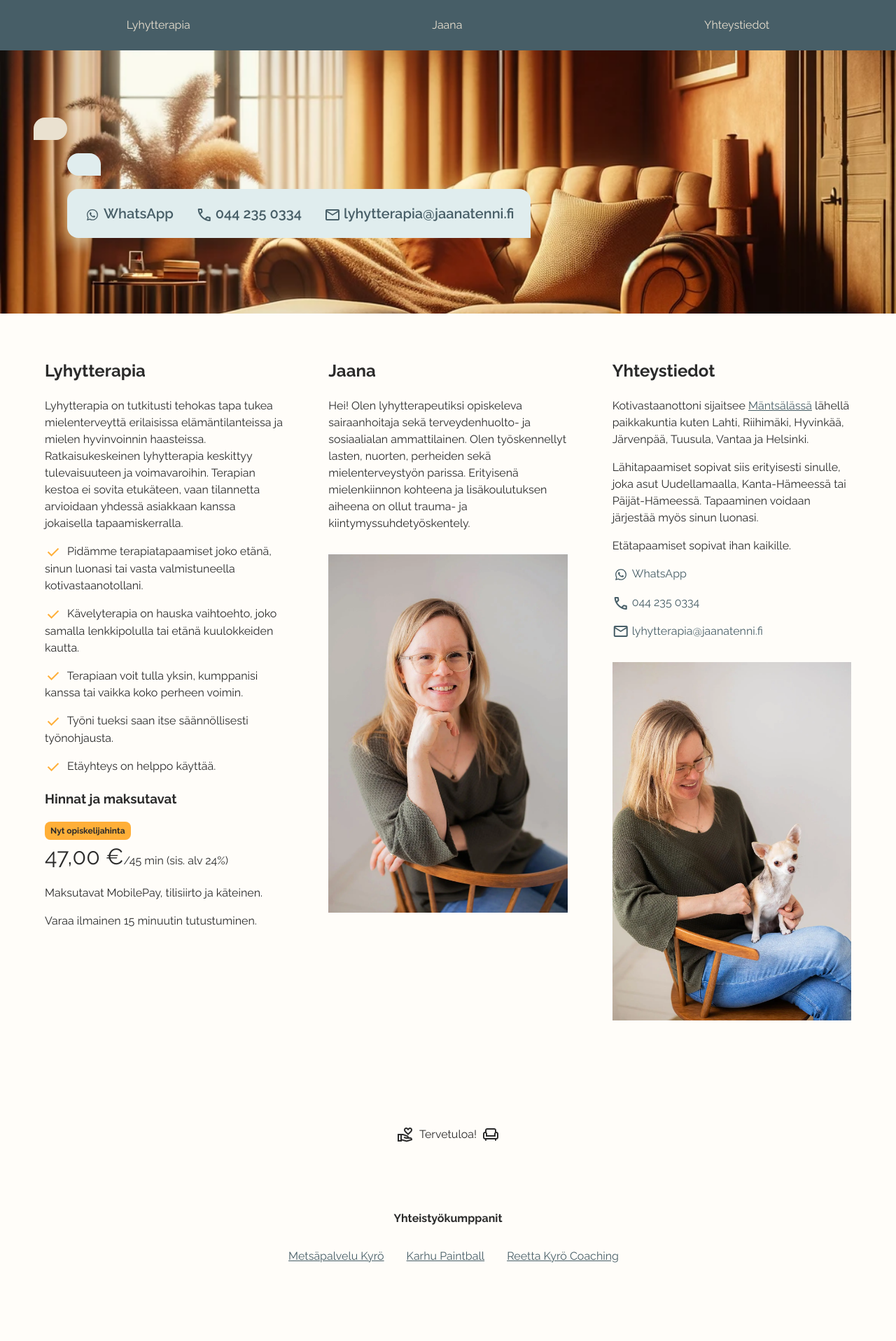
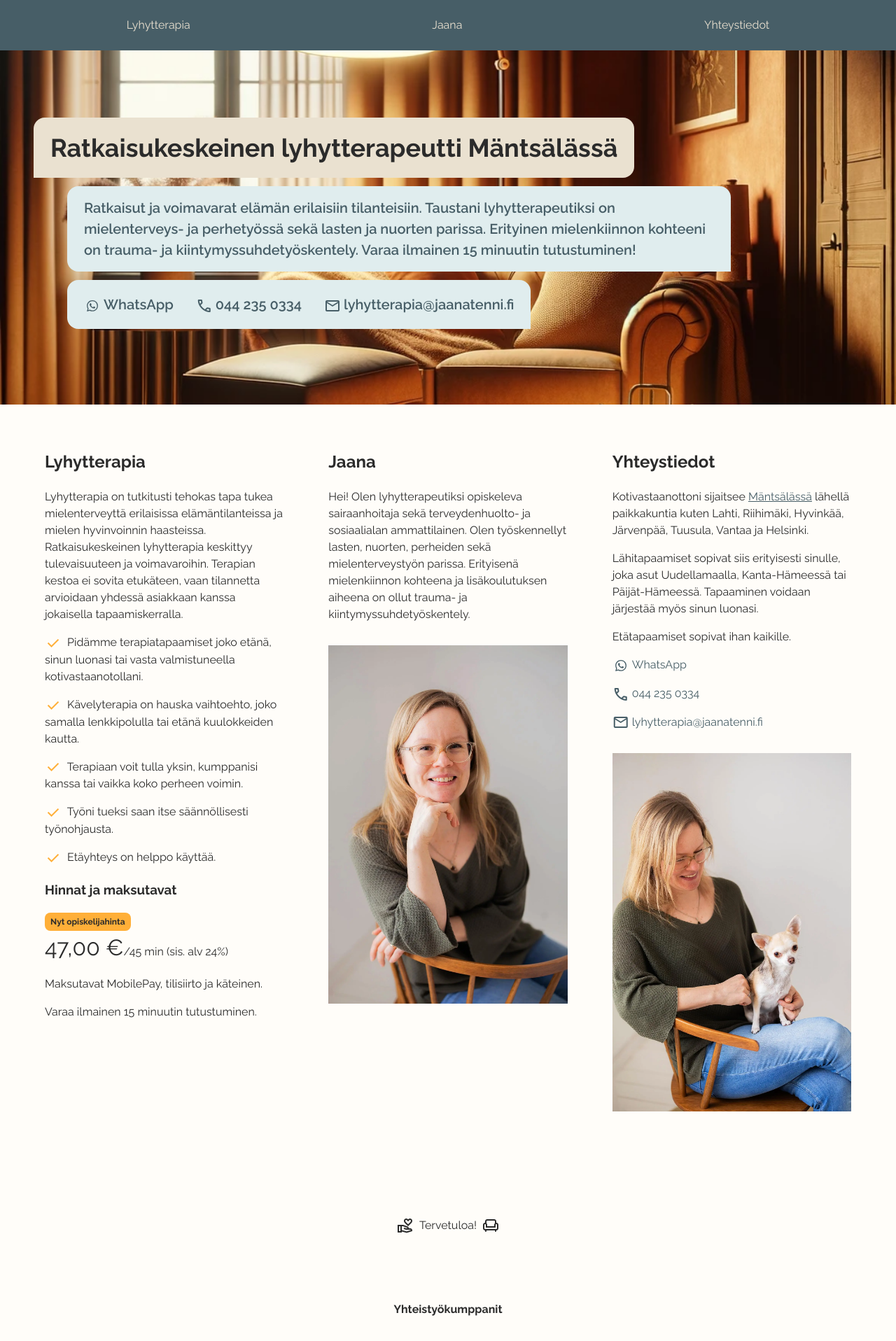
Before and after one commit to mikkotenni/jaanatenni, a React (Vite) app: page / in a window 1280 px wide. Shown: the top 1916 px of the page at 70% size. Before the commit the page ends 1863 px from the top, so only its background shows below. Built offline with nearby package versions, Linux system fonts and the light colour scheme; no server answers; a web font is replaced by a local one.

Commit message:
feat: content updates

```diff
--- a/src/components/Footer.jsx
+++ b/src/components/Footer.jsx
@@ -58,13 +58,6 @@ export default function Footer() {
             Metsäpalvelu Kyrö
           </a>
           <a
-            href="https://www.karhupaintball.fi/"
-            target="_blank"
-            rel="noopener noreferrer"
-          >
-            Karhu Paintball
-          </a>
-          <a
             href="https://www.reettakyro.fi/"
             target="_blank"
             rel="noopener noreferrer"
--- a/src/components/Hero.jsx
+++ b/src/components/Hero.jsx
@@ -111,9 +111,9 @@ export default function Hero() {
 
   return (
     <Container ref={containerRef} bgImage={bgImage}>
-      <h1>{content.get("Main heading")}</h1>
+      <h1>{content.get("Main heading") || "Ratkaisukeskeinen lyhytterapeutti Mäntsälässä"}</h1>
       <div>
-        <p>{content.get("Introduction")}</p>
+        <p>{content.get("Introduction") || "Ratkaisut ja voimavarat elämän erilaisiin tilanteisiin. Taustani lyhytterapeutiksi on mielenterveys- ja perhetyössä sekä lasten ja nuorten parissa. Erityinen mielenkiinnon kohteeni on trauma- ja kiintymyssuhdetyöskentely. Varaa ilmainen 15 minuutin tutustuminen!"}</p>
       </div>
       <address>
         <p>
```
